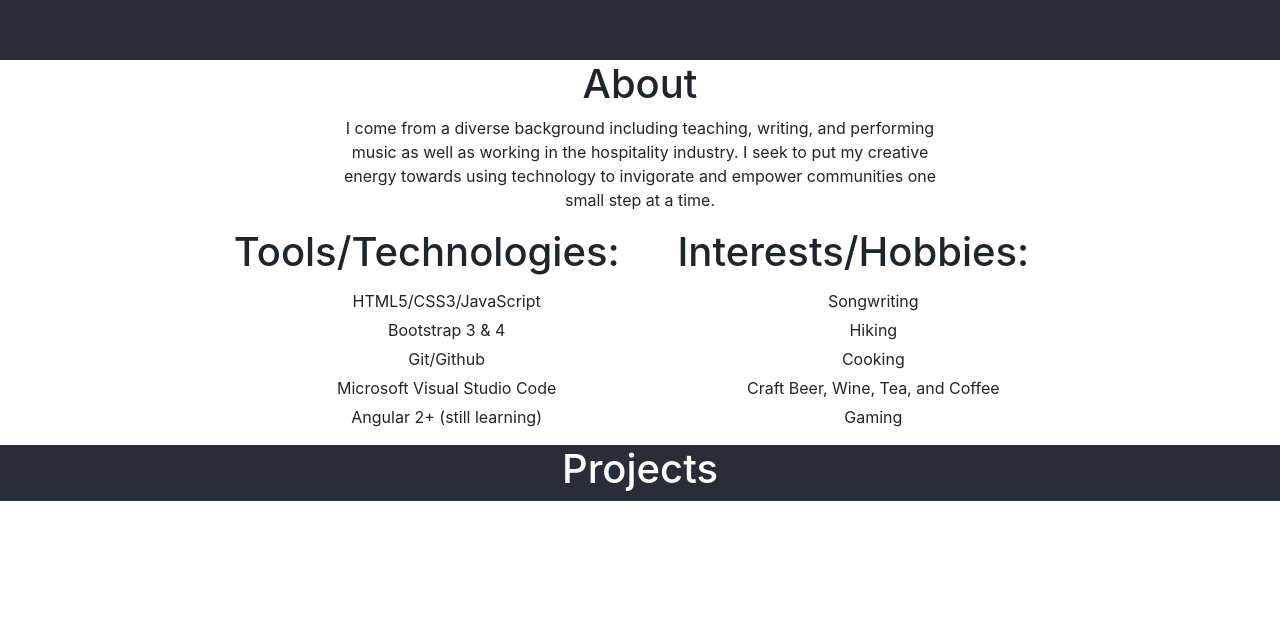
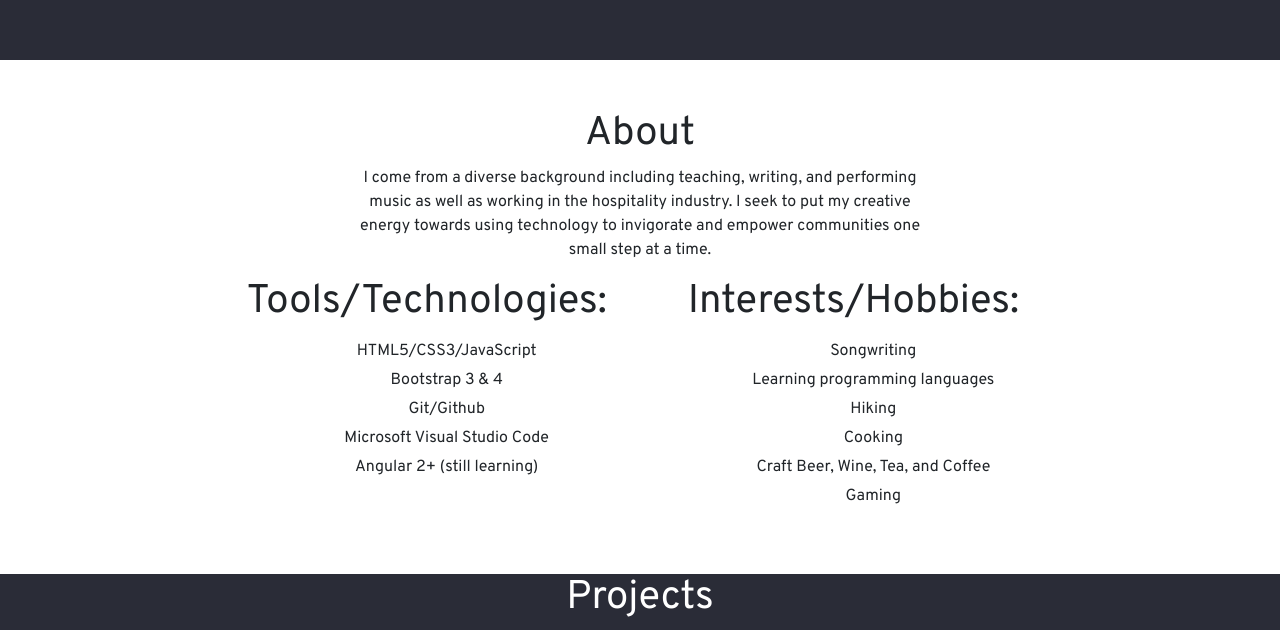
Before and after one commit to jwheel95/wheelock-portfolio, a plain HTML site: page index.html in a window 1280 px wide. Shown: the part 840-1470 px from the top of the page. Before the commit the page ends 1341 px from the top, so only its background shows below. Drawn offline with Linux system fonts and the light colour scheme.

Commit message:
added google font

```diff
--- a/css/styles.css
+++ b/css/styles.css
@@ -1,4 +1,8 @@
 /* General Rules */
+
+body {
+    font-family: Overpass;
+}
 
 p {
     text-align: center;
@@ -33,6 +37,10 @@ li {
 
 /* About Section */
 
+#about {
+    padding: 50px 0 50px 0;
+}
+
 #hobbies, #tech {
     text-align: center;
 }
--- a/index.html
+++ b/index.html
@@ -4,6 +4,7 @@
     <meta charset="UTF-8">
     <meta name="viewport" content="width=device-width, initial-scale=1.0">
     <meta http-equiv="X-UA-Compatible" content="ie=edge">
+    <link href="https://fonts.googleapis.com/css?family=Overpass" rel="stylesheet">
     <link type="text/css" rel="stylesheet" href="css/bootstrap.min.css">
     <link type="text/css" rel="stylesheet" href="css/styles.css">
     <title>Joe Wheelock: Developer</title>
@@ -44,6 +45,7 @@
                     <h1>Interests/Hobbies:</h1>
                     <ul>
                         <li>Songwriting</li>
+                        <li>Learning programming languages</li>
                         <li>Hiking</li>
                         <li>Cooking</li>
                         <li>Craft Beer, Wine, Tea, and Coffee</li>
@@ -58,6 +60,8 @@
             <div class="d-flex justify-content-center row">
                 <h1>Projects</h1>
             </div>
+            <div class="d-flex justify-content-center row">
+            </div>
         </div>
     </div>
 
```
